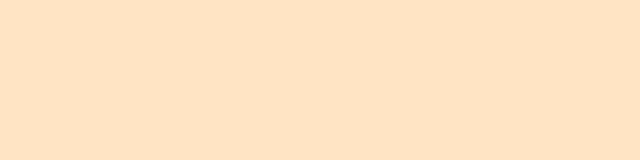
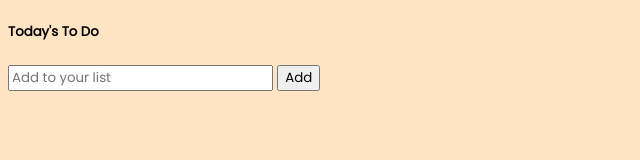
Before and after one commit to Cathella/todo-list-app, a website built with webpack: page src/index.html in a window 1280 px wide. Shown: the whole page, without its empty margins (0-640 px from the left). Built offline with nearby package versions, Linux system fonts and the light colour scheme.

Commit message:
setting up template

```diff
--- a/src/index.html
+++ b/src/index.html
@@ -4,11 +4,19 @@
   <meta charset="UTF-8">
   <meta http-equiv="X-UA-Compatible" content="IE=edge">
   <meta name="viewport" content="width=device-width, initial-scale=1.0">
-  <title>Document</title>
+  <title>Todo List</title>
 </head>
 <body>
-  <ul class="todo-list">
-
-  </ul>
+  <header>
+    <h5>Today's To Do</h5>
+  </header>
+  <form action="#">
+    <input type="text" class="todo-input" placeholder="Add to your list">
+    <button class="todo-btn" type="submit">Add</button>
+  </form>
+  <div class="todo-container">
+    <ul class="todo-list">
+    </ul>
+  </div>
 </body>
 </html>
--- a/src/style.css
+++ b/src/style.css
@@ -1,3 +1,9 @@
+@import url('https://fonts.googleapis.com/css2?family=Poppins&display=swap');
+
+* {
+  font-family: 'Poppins', sans-serif;
+}
+
 body {
   background: bisque;
 }
```
